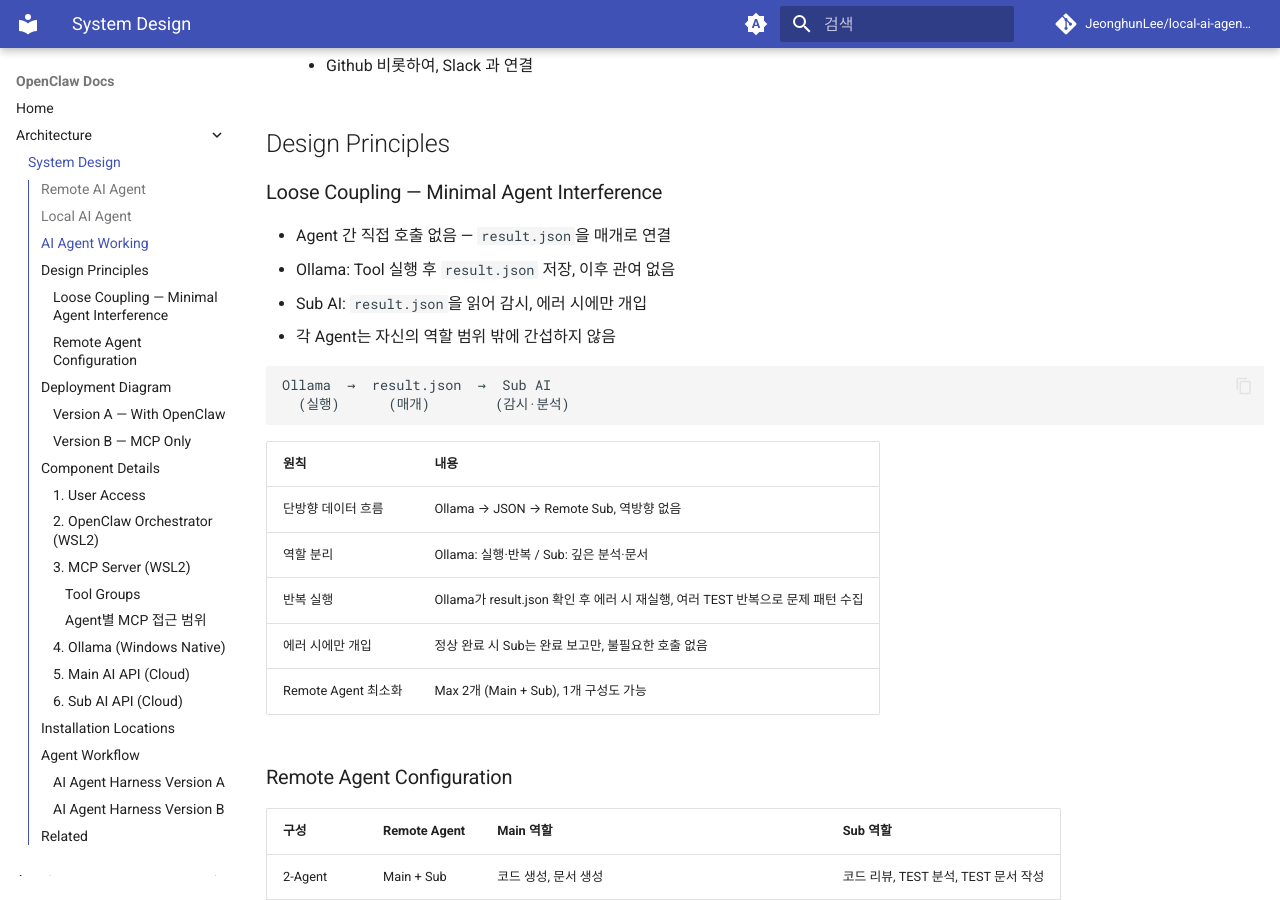
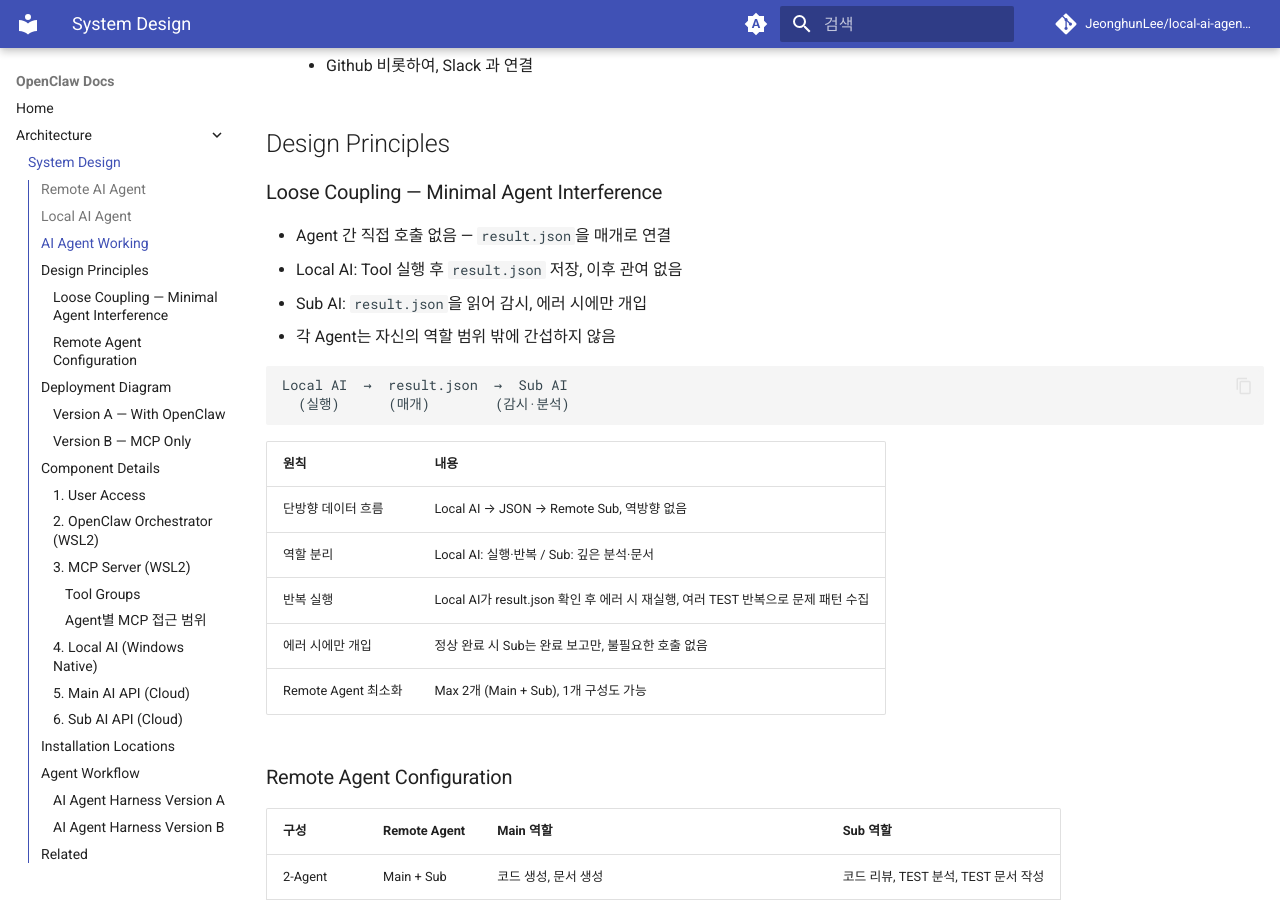
Before and after one commit to JeonghunLee/local-ai-agent-mcp, an MkDocs documentation site: the page built from docs/architecture/system-design.md, in a window 1280 px wide and 900 px high, scrolled down 1582 px. Built offline with MkDocs 1.6.1 and Material for MkDocs 9.7.7, drawn with Linux system fonts in a browser that asks for light colours; comment, search, counter and statistics services are not loaded; some of the changed text lies outside the part shown.

Commit message:
update docs

````diff
--- a/docs/architecture/system-design.md
+++ b/docs/architecture/system-design.md
@@ -62,20 +62,20 @@ Gemini/Copliot/이외 더 고려
 ### Loose Coupling — Minimal Agent Interference
 
 - Agent 간 직접 호출 없음 — `result.json`을 매개로 연결
-- Ollama: Tool 실행 후 `result.json` 저장, 이후 관여 없음
+- Local AI: Tool 실행 후 `result.json` 저장, 이후 관여 없음
 - Sub AI: `result.json`을 읽어 감시, 에러 시에만 개입
 - 각 Agent는 자신의 역할 범위 밖에 간섭하지 않음
 
 ```
-Ollama  →  result.json  →  Sub AI
+Local AI  →  result.json  →  Sub AI
   (실행)      (매개)        (감시·분석)
 ```
 
 | 원칙 | 내용 |
 |------|------|
-| 단방향 데이터 흐름 | Ollama → JSON → Remote Sub, 역방향 없음 |
-| 역할 분리 | Ollama: 실행·반복 / Sub: 깊은 분석·문서 |
-| 반복 실행 | Ollama가 result.json 확인 후 에러 시 재실행, 여러 TEST 반복으로 문제 패턴 수집 |
+| 단방향 데이터 흐름 | Local AI → JSON → Remote Sub, 역방향 없음 |
+| 역할 분리 | Local AI: 실행·반복 / Sub: 깊은 분석·문서 |
+| 반복 실행 | Local AI가 result.json 확인 후 에러 시 재실행, 여러 TEST 반복으로 문제 패턴 수집 |
 | 에러 시에만 개입 | 정상 완료 시 Sub는 완료 보고만, 불필요한 호출 없음 |
 | Remote Agent 최소화 | Max 2개 (Main + Sub), 1개 구성도 가능 |
 
@@ -120,7 +120,7 @@ graph TD
     end
 
     subgraph LocalWindows["Local Windows 11"]
-        Ollama["Ollama"]
+        LocalAI["Local AI"]
         subgraph MCPTools["MCP Tool Server"]
             Build["build_tool()\nmake · cmake · bitbake"]
             Flash["flash_tool()\nOpenOCD · JLink · dfu-util"]
@@ -144,9 +144,9 @@ graph TD
 
     MainAI --> OpenClaw
     SubAI --> OpenClaw
-    Ollama --> OpenClaw
+    LocalAI --> OpenClaw
 
-    Ollama -->|HTTP| MCPTools
+    LocalAI -->|HTTP| MCPTools
     SubAI -->|HTTP| MCPTools
 
     OpenClaw -->|API| GitHub
@@ -172,7 +172,7 @@ graph TD
     end
 
     subgraph LocalWindows["Local Windows 11"]
-        Ollama["Ollama"]
+        LocalAI["Local AI"]
         subgraph MCPTools["MCP Tool Server"]
             Build["build_tool()\nmake · cmake · bitbake"]
             Chan["channels()\nGitHub · Slack · E-Mail"]
@@ -195,7 +195,7 @@ graph TD
     SubAICLI --> SubAI
     VSCode -->|Copilot| GitHub
 
-    Ollama -->|HTTP| MCPTools
+    LocalAI -->|HTTP| MCPTools
     SubAI -->|HTTP| MCPTools
 
     Chan -->|API| GitHub
@@ -231,9 +231,9 @@ Prompt를 입력하면 Orchestrator가 작업 유형에 맞는 Agent를 선택
 
 | Tool | 구분 | 담당 | 실행 |
 |------|------|------|------|
-| `build_tool()` | Top-level | Ollama | 1회 |
-| `flash_tool()` | Top-level | Ollama | 1회 |
-| `do_test_<type>_<nn>()` | Top-level | Ollama | 반복 |
+| `build_tool()` | Top-level | Local AI | 1회 |
+| `flash_tool()` | Top-level | Local AI | 1회 |
+| `do_test_<type>_<nn>()` | Top-level | Local AI | 반복 |
 | &nbsp;&nbsp;`uart_capture()` | Sub-function | do_test 내부 | — |
 | &nbsp;&nbsp;`qemu_spawn()` | Sub-function | do_test 내부 | — |
 | &nbsp;&nbsp;`reg_dump()` | Sub-function | do_test 내부 | — |
@@ -248,11 +248,11 @@ Prompt를 입력하면 Orchestrator가 작업 유형에 맞는 Agent를 선택
 
 | Agent | 구분 | Tool | 비고 |
 |-------|------|------|------|
-| **Ollama** | 실행 | `build_tool`, `flash_tool`, `uart_capture`, `qemu_spawn`, `reg_dump` | 실행만, 분석·판단 없음 |
-| Sub AI | 감시·분석 | `log_analyzer`, `test_result` | Ollama 결과 감시 → 에러 시 분석 후 보고 |
+| **Local AI** | 실행 | `build_tool`, `flash_tool`, `uart_capture`, `qemu_spawn`, `reg_dump` | 실행만, 분석·판단 없음 |
+| Sub AI | 감시·분석 | `log_analyzer`, `test_result` | Local AI 결과 감시 → 에러 시 분석 후 보고 |
 | Main AI | 미접근 | — | 코드 생성 · 문서 생성 전담 |
 
-### 4. Ollama (Windows Native)
+### 4. Local AI (Windows Native)
 - **설치 위치**: Windows 11 호스트
 - **역할**: 로컬 LLM 추론, 인터넷 없이 동작
 - **포트**: `:11434`
@@ -279,7 +279,7 @@ Prompt를 입력하면 Orchestrator가 작업 유형에 맞는 Agent를 선택
 | OpenClaw    | WSL2 (Ubuntu)       | :18789  |
 | MCP Server  | WSL2 (Ubuntu)       | :3000   |
 | Node.js 24  | WSL2 (Ubuntu)       | —       |
-| Ollama      | Windows 11 (호스트) | :11434  |
+| Local AI    | Windows 11 (호스트) | :11434  |
 | Main AI API |  Cloud       | —       |
 | Sub AI API  | Cloud             | —       |
 
@@ -304,7 +304,7 @@ OpenClaw가 문서 생성·공유·알림을 담당하는 구조.
 | 7 | TEST 분석 | Sub AI (Sub) | OpenClaw | 5차 승인 / 수정 |
 | 8 | TEST 문서 작성 | Sub AI (Sub) | OpenClaw | 6차 승인 / 수정 |
 
-> Ollama: 각 단계에서 MCP Tool(`build_tool`, `uart_capture`, `qemu_spawn`, `reg_dump`) 실행 담당
+> Local AI: 각 단계에서 MCP Tool(`build_tool`, `uart_capture`, `qemu_spawn`, `reg_dump`) 실행 담당
 
 ### AI Agent Harness Version B
 
@@ -321,15 +321,15 @@ MCP Server 내부에 Channel 추가, Orchestrator 제거 후 단순화된 구조
 | 7 | TEST 분석 | Sub AI (Sub) | MCP | 5차 승인 / 수정 |
 | 8 | TEST 문서 작성 | Sub AI (Sub) | MCP | 6차 승인 / 수정 |
 
-> Ollama: 각 단계에서 MCP Tool(`build_tool`, `uart_capture`, `qemu_spawn`, `reg_dump`) 실행 담당
+> Local AI: 각 단계에서 MCP Tool(`build_tool`, `uart_capture`, `qemu_spawn`, `reg_dump`) 실행 담당
 
 ---
 
 ## Related
 
 - [agents/claude.md](../agents/claude.md) — Main AI 설정 예시
-- [agents/ollama.md](../agents/ollama.md) — Ollama Agent 설정
+- [agents/ollama.md](../agents/ollama.md) — Local AI 설정 예시
 - [agents/codex.md](../agents/codex.md) — Sub AI 설정 예시
 - [mcp/mcp_server.md](../mcp/mcp_server.md) — MCP 서버 설정
 - [environments/window_wsl2_setup.md](../environments/window_wsl2_setup.md) — WSL2 설치 실험
-- [agents/ollama_setup.md](../agents/ollama_setup.md) — Ollama 설치 실험
+- [agents/ollama_setup.md](../agents/ollama_setup.md) — Local AI 설치 실험
````
